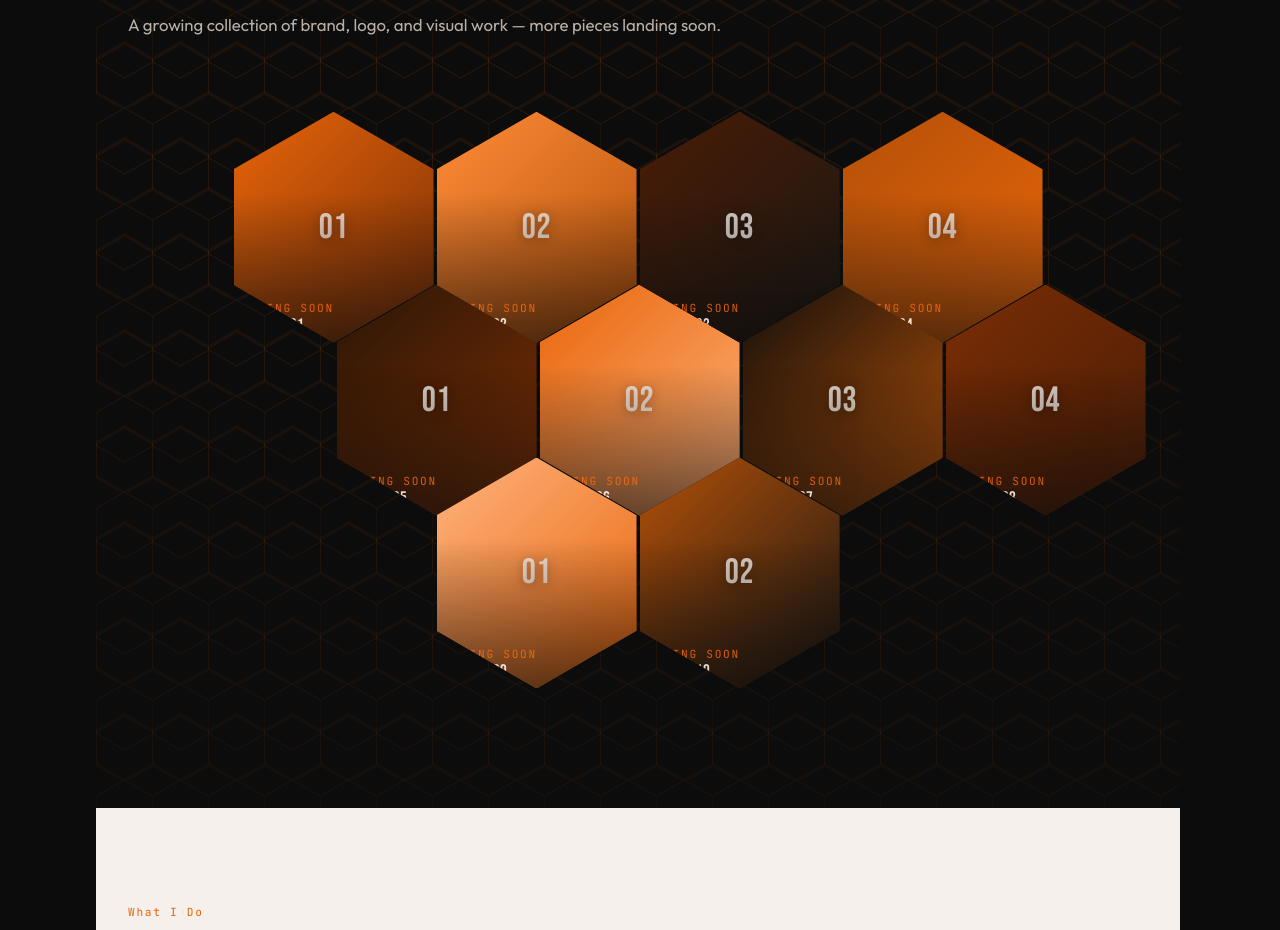
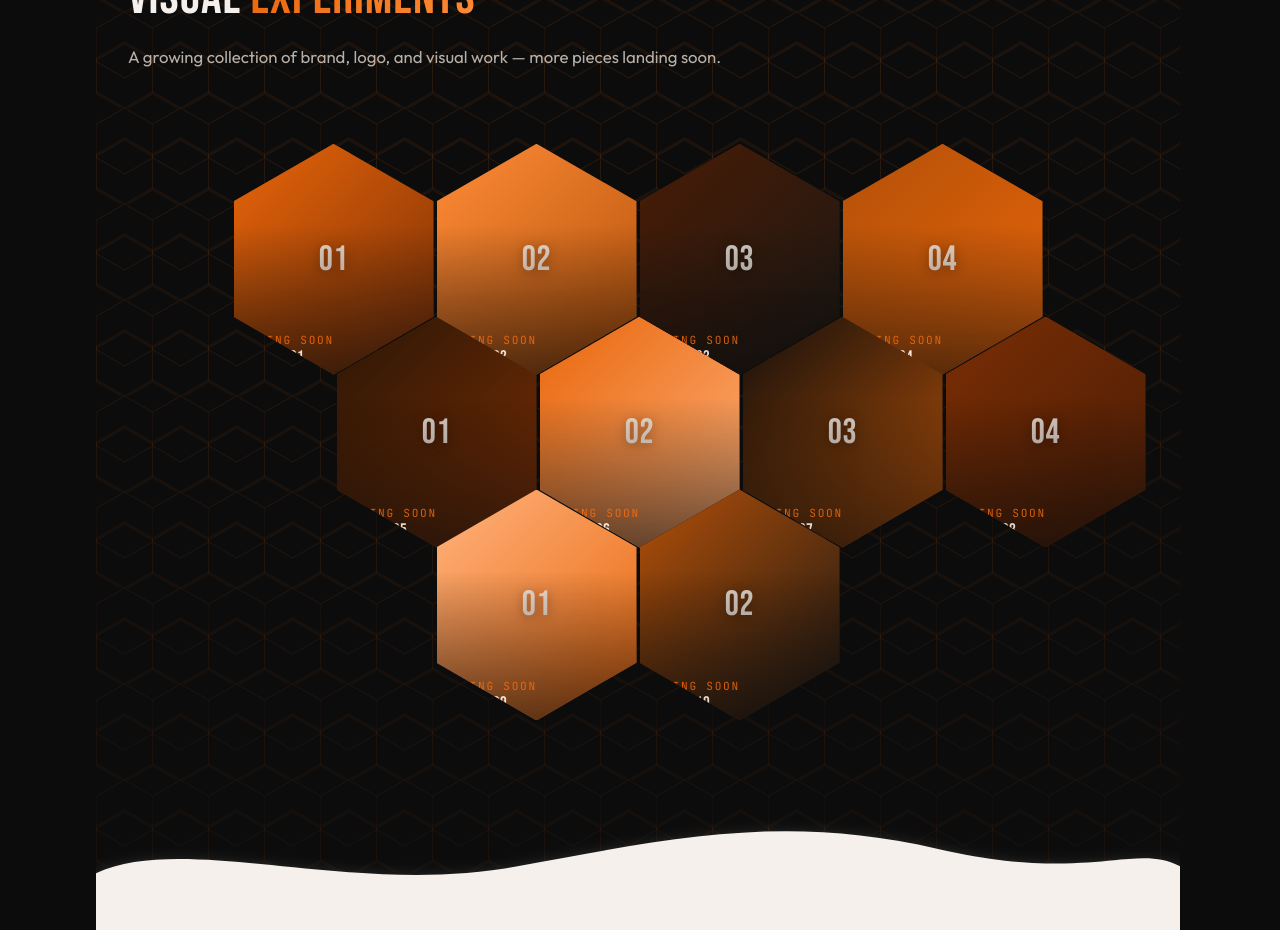
Before and after one commit to Le-e-lab/portfolio, a React (Vite) app: page / in a window 1280 px wide. Shown: the part 980-1910 px from the top of the page. Built offline with nearby package versions, Linux system fonts and the light colour scheme; a web font is replaced by a local one.

Commit message:
feat: smoother scroll reveals, more section spacing, coding-only projects filter, liquid blend dividers between zones

```diff
--- a/src/components/About.css
+++ b/src/components/About.css
@@ -1,6 +1,6 @@
 /* ═══ About Section ═══ */
 .about-zone {
-  padding: var(--space-4xl) 0;
+  padding: 8rem 0;
   overflow: visible;
 }
 
--- a/src/components/About.jsx
+++ b/src/components/About.jsx
@@ -1,6 +1,7 @@
 import { useState } from 'react';
 import useReveal from '../hooks/useReveal';
 import TestimonialCard from './TestimonialCard';
+import LiquidDivider from './LiquidDivider';
 import './About.css';
 
 const techStack = [
@@ -87,6 +88,9 @@ export default function About() {
         </div>
       </section>
 
+      {/* Liquid blend into dark experience zone */}
+      <LiquidDivider fill="var(--bg)" variant={0} />
+
       {/* ═══ DARK EXPERIENCE ZONE ═══ */}
       <section className="section--dark about-zone">
         <div className="about-container">
@@ -169,6 +173,9 @@ export default function About() {
         </div>
       </section>
 
+      {/* Liquid blend into cream tech + testimonials zone */}
+      <LiquidDivider fill="var(--bg-light)" variant={1} />
+
       {/* ═══ CREAM TECH + TESTIMONIALS ZONE ═══ */}
       <section className="section--light about-zone">
         <div className="about-container">
@@ -193,6 +200,9 @@ export default function About() {
           </div>
         </div>
       </section>
+
+      {/* Liquid blend back to the dark page end */}
+      <LiquidDivider fill="var(--bg)" variant={2} />
     </>
   );
 }
--- a/src/components/Contact.css
+++ b/src/components/Contact.css
@@ -628,11 +628,11 @@
 
 /* ═══ Switchboard: Light zone ═══ */
 .contact-light-zone {
-  padding: var(--space-4xl) 0;
+  padding: 8rem 0;
 }
 
 .contact-dark-zone {
-  padding: var(--space-4xl) 0 0 0;
+  padding: 8rem 0 0 0;
 }
 
 /* ═══ Service Chips ═══ */
--- a/src/components/Contact.jsx
+++ b/src/components/Contact.jsx
@@ -1,6 +1,7 @@
 import { useState } from 'react';
 import Icon from './Icon';
 import useReveal from '../hooks/useReveal';
+import LiquidDivider from './LiquidDivider';
 import './Contact.css';
 
 const reasons = [
@@ -237,6 +238,9 @@ export default function Contact() {
         </div>
       </div>
 
+      {/* Liquid blend into dark capabilities + footer zone */}
+      <LiquidDivider fill="var(--bg)" variant={2} />
+
       {/* Dark zone: capabilities + footer */}
       <div className="section--dark contact-dark-zone">
         <div className="contact-block why-block">
--- a/src/components/GallerySection.jsx
+++ b/src/components/GallerySection.jsx
@@ -10,6 +10,7 @@ import './GallerySection.css';
 
 export default function GallerySection({ onOpen }) {
   const headerRef = useReveal();
+  const combRef = useReveal();
 
   return (
     <section className="section section--dark gallery-section">
@@ -24,6 +25,7 @@ export default function GallerySection({ onOpen }) {
             A growing collection of brand, logo, and visual work — more pieces landing soon.
           </p>
         </div>
+        <div ref={combRef} className="reveal">
           <HoneycombGrid
             variant="gallery"
             cols={4}
@@ -31,6 +33,7 @@ export default function GallerySection({ onOpen }) {
             onOpen={onOpen}
           />
         </div>
+      </div>
     </section>
   );
 }
--- a/src/components/Hero.jsx
+++ b/src/components/Hero.jsx
@@ -5,6 +5,7 @@ import HexPattern from './HexPattern';
 import ServicesSection from './ServicesSection';
 import GallerySection from './GallerySection';
 import { galleryPlaceholders } from './galleryData';
+import LiquidDivider from './LiquidDivider';
 import ProjectWindow from './ProjectWindow';
 import './Hero.css';
 
@@ -97,7 +98,13 @@ export default function Hero() {
       {/* ═══ GALLERY — 10 hexagon cells (placeholders for now) ═══ */}
       <GallerySection onOpen={openGalleryPlaceholder} />
 
+      {/* Liquid blend into cream services */}
+      <LiquidDivider fill="var(--bg-light)" variant={1} />
+
       <ServicesSection />
+
+      {/* Liquid blend back to the dark page end */}
+      <LiquidDivider fill="var(--bg)" variant={2} />
 
       <ProjectWindow project={selectedProject} onClose={() => setSelectedProject(null)} />
     </>
--- /dev/null
+++ b/src/components/LiquidDivider.css
@@ -0,0 +1,46 @@
+/* ═══ Liquid blend dividers ═══ */
+
+.liquid-divider {
+  position: relative;
+  height: 96px;
+  margin-top: -64px; /* pull up into the previous section so colors bleed */
+  margin-bottom: -14px;
+  z-index: 2;
+  pointer-events: none;
+}
+
+.liquid-divider svg {
+  width: 100%;
+  height: 100%;
+  display: block;
+}
+
+/* Soft blurred duplicate of the blob = the "paint bleeding" edge */
+.liquid-bleed {
+  filter: blur(16px);
+  opacity: 0.55;
+  transform: translateY(18px);
+}
+
+.liquid-divider--flip svg {
+  transform: scaleX(-1);
+}
+
+@media (max-width: 768px) {
+  .liquid-divider {
+    height: 72px;
+    margin-top: -48px;
+    margin-bottom: -10px;
+  }
+  .liquid-bleed {
+    filter: blur(10px);
+    transform: translateY(12px);
+  }
+}
+
+@media (prefers-reduced-motion: reduce) {
+  .liquid-bleed {
+    filter: none;
+    transform: none;
+  }
+}
--- /dev/null
+++ b/src/components/LiquidDivider.jsx
@@ -0,0 +1,29 @@
+import './LiquidDivider.css';
+
+/* Liquid section divider — an organic blob of the NEXT section's color that
+   bleeds up into the previous section with a soft blurred edge, so the page
+   reads as one continuous flowing canvas instead of stacked boxes.
+   `fill` = the upcoming section's background color (e.g. var(--bg) for dark).
+   `variant` rotates between three blob curves so dividers don't repeat. */
+
+const BLOBS = [
+  'M0,80 C160,25 320,120 520,90 C720,60 860,15 1040,55 C1220,95 1360,35 1440,75 L1440,140 L0,140 Z',
+  'M0,95 C120,35 340,130 560,85 C780,40 920,10 1120,60 C1320,110 1380,50 1440,85 L1440,140 L0,140 Z',
+  'M0,60 C200,115 400,20 600,75 C800,130 1000,30 1200,65 C1320,90 1380,45 1440,70 L1440,140 L0,140 Z',
+];
+
+export default function LiquidDivider({
+  fill = 'var(--bg)',
+  variant = 0,
+  flip = false,
+  className = '',
+}) {
+  return (
+    <div className={`liquid-divider ${flip ? 'liquid-divider--flip' : ''} ${className}`} aria-hidden="true">
+      <svg viewBox="0 0 1440 140" preserveAspectRatio="none">
+        <path className="liquid-bleed" d={BLOBS[variant % BLOBS.length]} fill={fill} />
+        <path d={BLOBS[variant % BLOBS.length]} fill={fill} />
+      </svg>
+    </div>
+  );
+}
--- a/src/components/ServicesSection.css
+++ b/src/components/ServicesSection.css
@@ -1,5 +1,5 @@
 .services-section {
-  padding: var(--space-4xl) 0;
+  padding: 8rem 0;
 }
 
 .services-container {
--- a/src/components/Work.css
+++ b/src/components/Work.css
@@ -7,7 +7,7 @@
 
 /* Alternating zones (Switchboard) */
 .work-zone {
-  padding: var(--space-4xl) 0;
+  padding: 8rem 0;
 }
 
 .work-zone--design {
--- a/src/components/Work.jsx
+++ b/src/components/Work.jsx
@@ -3,6 +3,7 @@ import Icon from './Icon';
 import useReveal from '../hooks/useReveal';
 import useDesignProjects from '../hooks/useDesignProjects';
 import ProjectWindow from './ProjectWindow';
+import LiquidDivider from './LiquidDivider';
 import './Work.css';
 
 /* ─── Curated "big" software projects ─── */
@@ -75,6 +76,7 @@ export default function Work() {
             const allRepos = await response.json();
             repos = allRepos.filter(r =>
               !r.fork &&
+              r.language !== null && /* coding-only: skip docs/config/markdown-only repos */
               !r.name.includes('.github') &&
               !r.name.toLowerCase().includes('dotfiles') &&
               !r.name.toLowerCase().includes('config') &&
@@ -169,6 +171,9 @@ export default function Work() {
         </div>
       </div>
 
+      {/* Liquid blend into dark design zone */}
+      <LiquidDivider fill="var(--bg)" variant={0} />
+
       {/* ══════ DARK DESIGN GRID ZONE ══════ */}
       <div className="section--dark work-zone work-zone--design">
         <div className="work-zone-inner">
@@ -207,6 +212,9 @@ export default function Work() {
       )}
         </div>
       </div>
+
+      {/* Liquid blend into cream software zone */}
+      <LiquidDivider fill="var(--bg-light)" variant={1} />
 
       {/* ══════ CREAM SOFTWARE ZONE ══════ */}
       <div className="section--light work-zone work-zone--software">
@@ -251,6 +259,9 @@ export default function Work() {
         </div>
       </div>
 
+      {/* Liquid blend back to the dark page end */}
+      <LiquidDivider fill="var(--bg)" variant={2} />
+
       {/* ══════ PROJECT WINDOW MODAL ══════ */}
       <ProjectWindow project={lightbox} onClose={closeLightbox} />
     </section>
--- a/src/index.css
+++ b/src/index.css
@@ -122,17 +122,22 @@ a:hover { color: var(--text); }
 /* ── Scroll reveal (native, replaces framer-motion whileInView) ── */
 .reveal {
   opacity: 0;
-  transform: translateY(24px);
-  transition: opacity 0.6s var(--ease-out), transform 0.6s var(--ease-out);
+  transform: translateY(28px);
+  filter: blur(6px);
+  transition:
+    opacity 0.8s cubic-bezier(0.23, 1, 0.32, 1),
+    transform 0.8s cubic-bezier(0.23, 1, 0.32, 1),
+    filter 0.8s cubic-bezier(0.23, 1, 0.32, 1);
 }
 
 .reveal.is-revealed {
   opacity: 1;
   transform: translateY(0);
+  filter: blur(0);
 }
 
 .section {
-  padding: var(--space-4xl) 0;
+  padding: 8rem 0;
   position: relative;
 }
 
```
Lines whose indentation alone changed are shown as unchanged.
